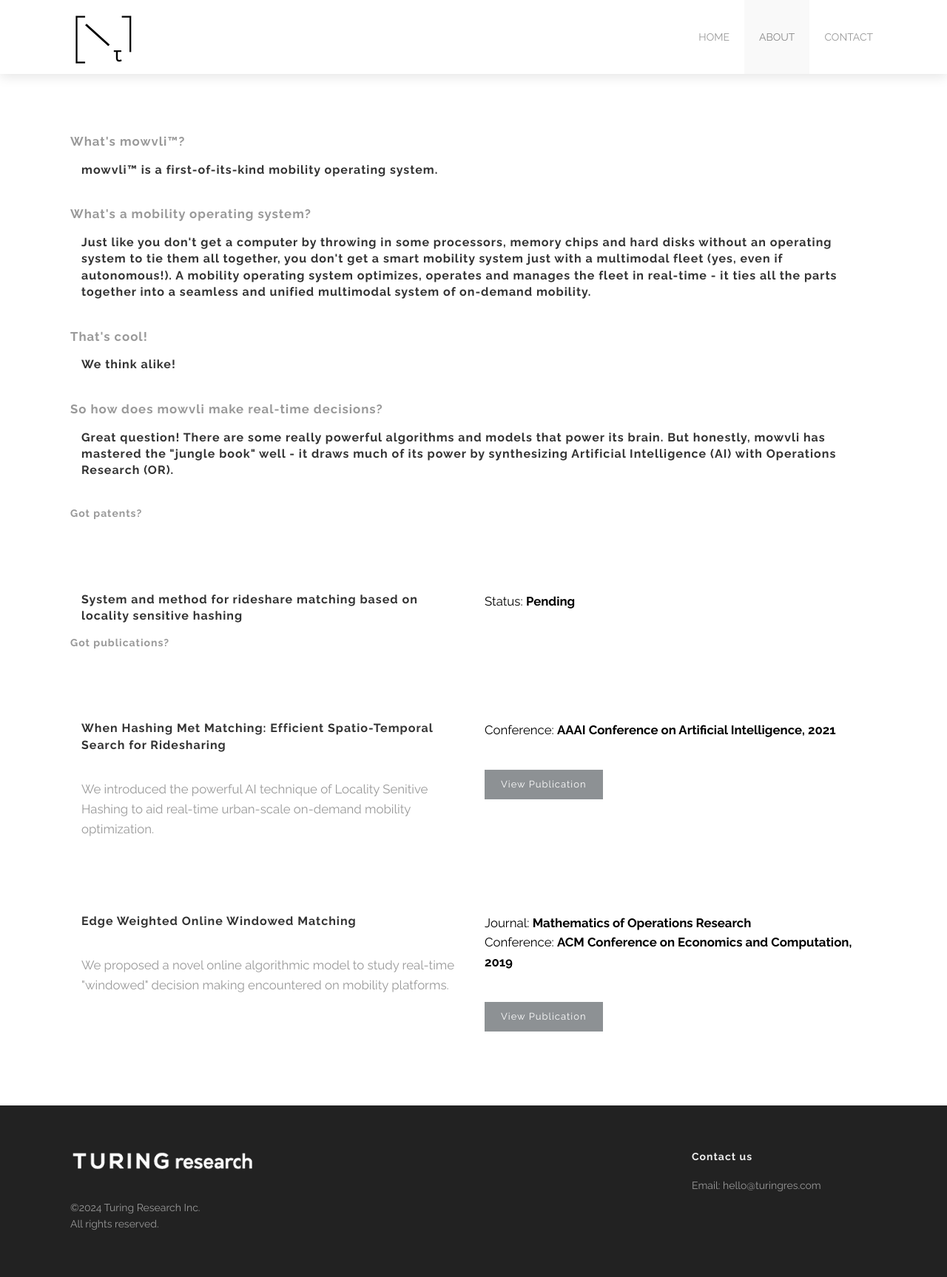
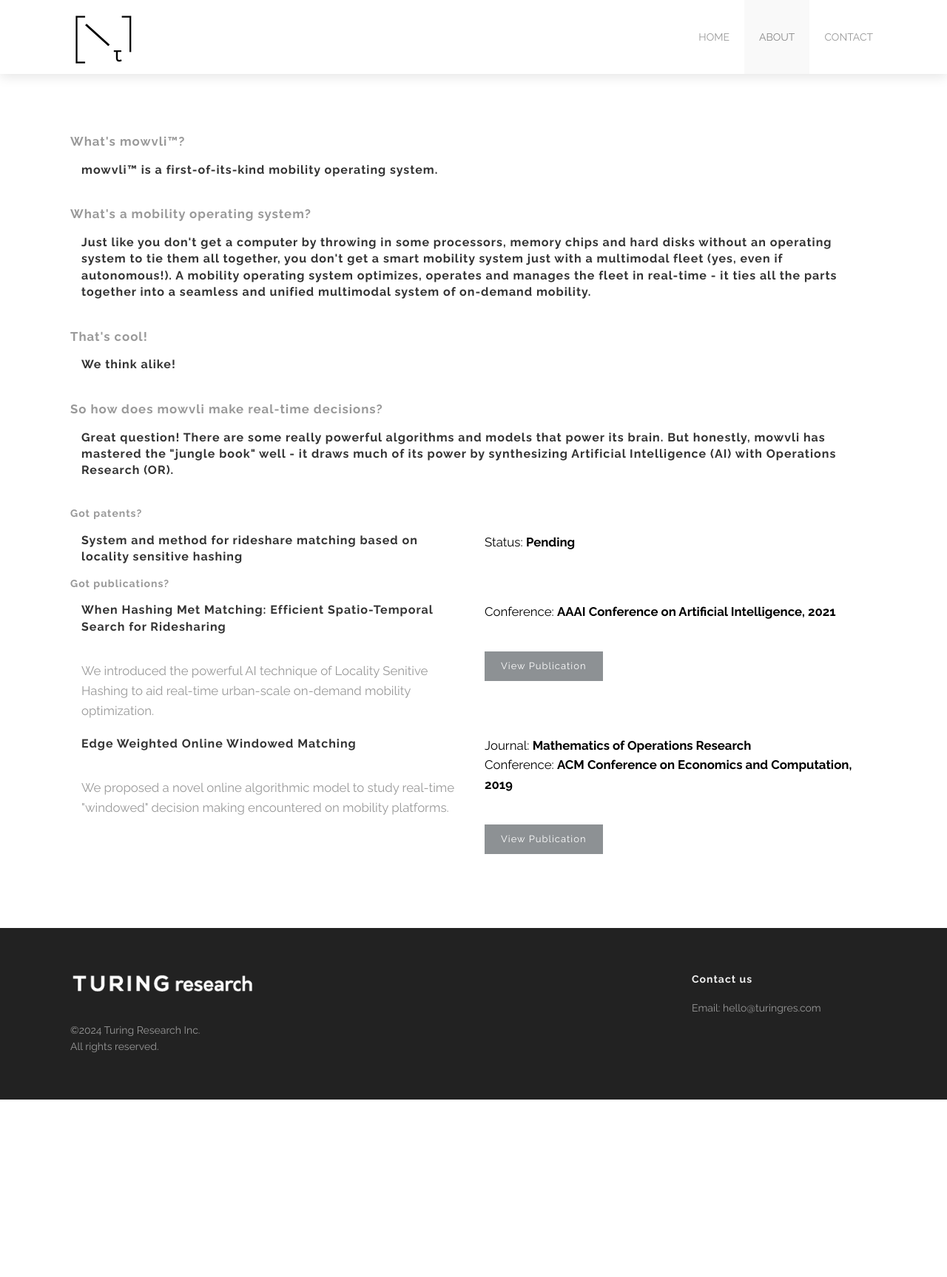
Before and after one commit to turingres/turingres.github.io, a Jekyll site: the page built from about.html, in a window 1280 px wide. Shown: the whole page at 74% size. Built offline with Jekyll 4.4.1, drawn with Linux system fonts in a browser that asks for light colours; after the commit the page ends 1487 px from its top, so only the background shows below that.

Commit message:
about updated

```diff
--- a/about.html
+++ b/about.html
@@ -78,7 +78,7 @@
     <div class='medium-16 columns'>
       <h4 style='color: #999'>Got patents?</h4>
       {% for patent in page.patents %}
-        <div class='full'>
+        <div class='no-padding full'>
           <div class='row'>
             <div class='medium-16 columns'>
               <div class='medium-6 columns'>
@@ -107,7 +107,7 @@
     <div class='medium-16 columns'>
       <h4 style='color: #999'>Got publications?</h4>
       {% for publication in page.publications %}
-        <div class='full'>
+        <div class='no-padding full'>
           <div class='row'>
             <div class='medium-16 columns'>
               <div class='medium-6 columns'>
```
